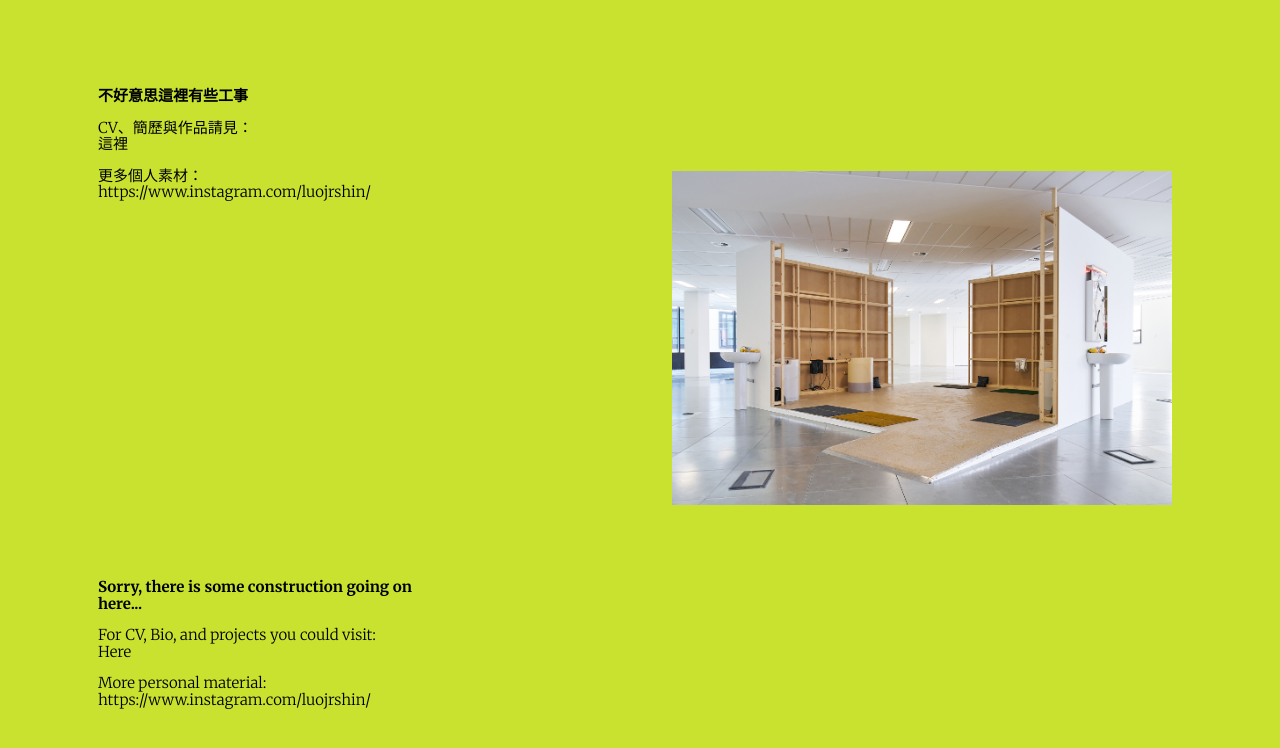
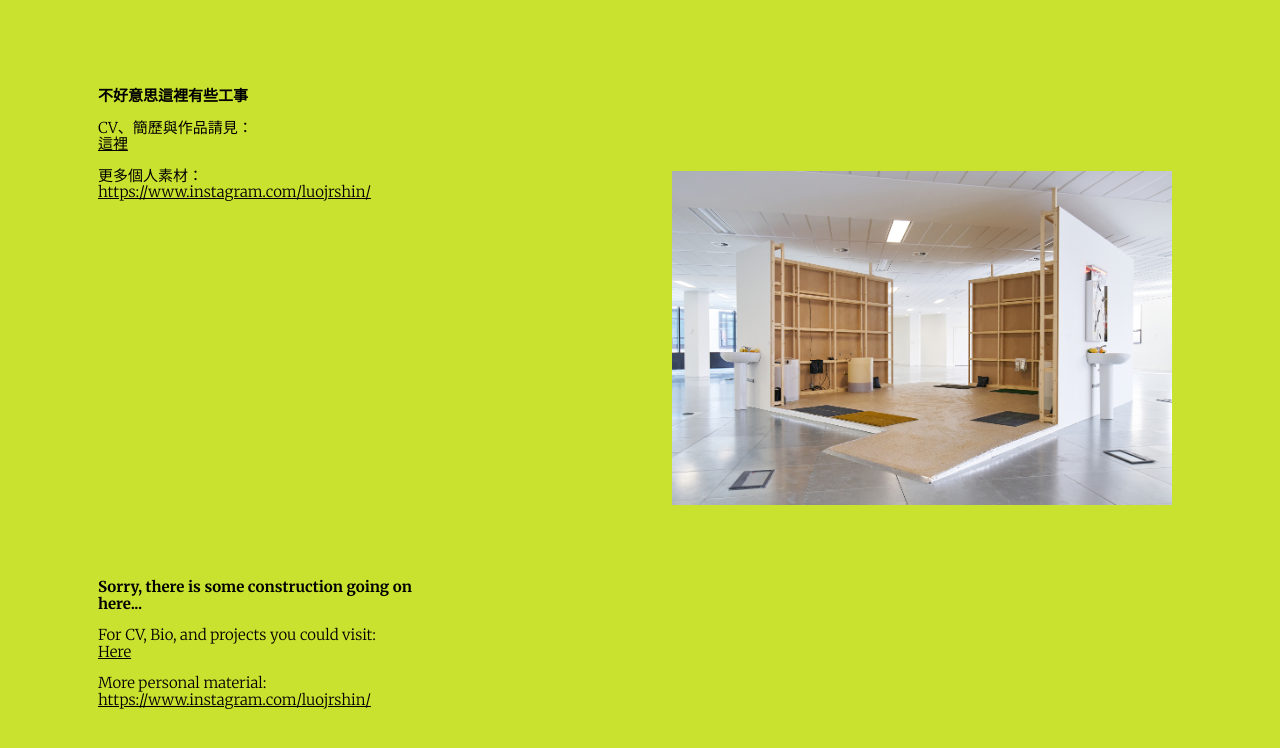
Before and after one commit to wuianski/luojrshin-2023, a Next.js app: page / in a window 1280 px wide. Shown: the top 748 px of the page. Built offline with nearby package versions, Linux system fonts and the light colour scheme.

Commit message:
Update globals.css

```diff
--- a/app/globals.css
+++ b/app/globals.css
@@ -5,7 +5,7 @@ body {
 }
 
 a {
-  text-decoration: none;
+  text-decoration: underline;
   color: #000;
 }
 
```
